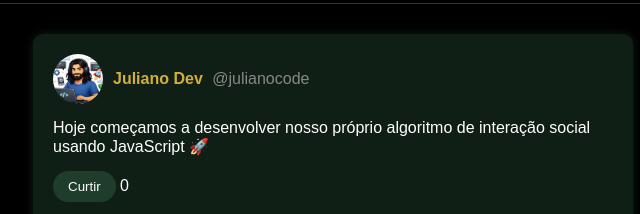
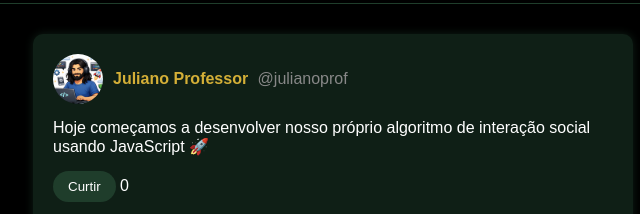
Before and after one commit to gregoriodemelo/mini-social-juliano, a plain HTML site: page index.html in a window 1280 px wide. Shown: the part 161-375 px from the top of the page, 307-947 px from the left. Drawn offline with Linux system fonts and the light colour scheme.

Commit message:
alteração do html

```diff
--- a/index.html
+++ b/index.html
@@ -18,8 +18,8 @@
     <div class="post-header">
       <img src="assets/profile.png" class="avatar">
       <div>
-        <span class="name">Juliano Dev</span>
-        <span class="username">@julianocode</span>
+        <span class="name">Juliano Professor</span>
+        <span class="username">@julianoprof</span>
       </div>
     </div>
 
```
